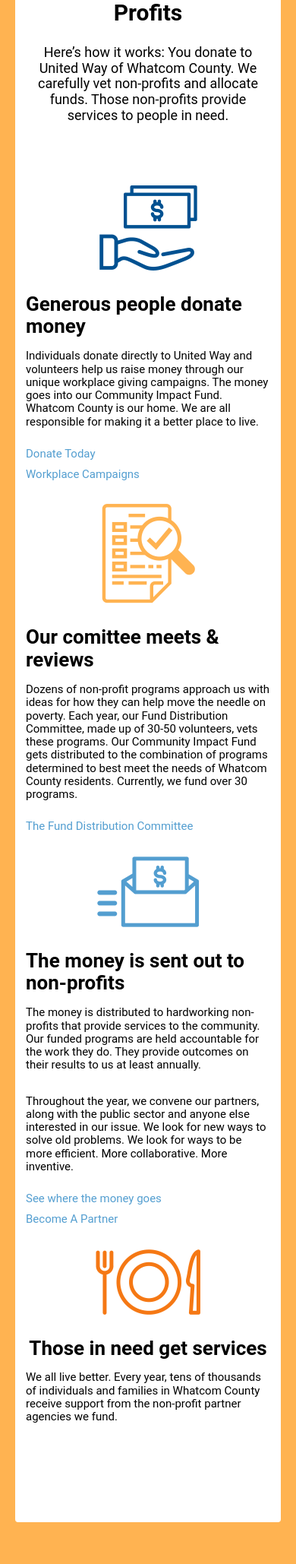
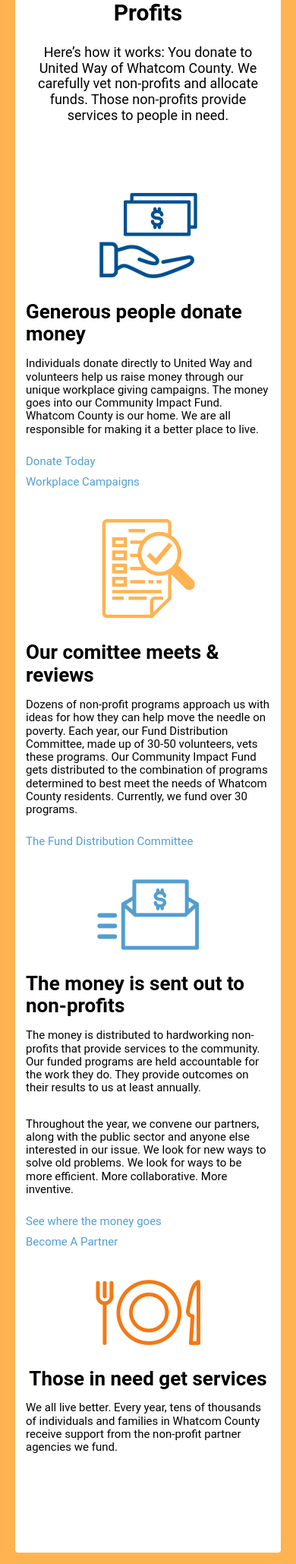
Before and after one commit to lukehtravis/unitedwaywhatcom, a PHP site: page /1.2-our-work.php in a window 390 px wide. Shown: the part 516-2574 px from the top of the page at 76% size. Run offline with PHP 8.4, Linux system fonts and the light colour scheme.

Commit message:
added margin our work mobile

```diff
--- a/assets/css/_src/views/_our-work.scss
+++ b/assets/css/_src/views/_our-work.scss
@@ -98,7 +98,7 @@
       }
       @include breakpoint(phoneonly) {
         width: 100%;
-        margin-top: 30px;
+        margin-top: 40px;
       }
     }
     .icon-column:nth-child(-n+3) {
--- a/assets/css/main.css
+++ b/assets/css/main.css
@@ -1792,7 +1792,7 @@ form, .donation-form {
       @media only screen and (min-width: 1px) and (max-width: 515px) {
         .body-overlap .icon-grid .icon-column {
           width: 100%;
-          margin-top: 30px; } }
+          margin-top: 40px; } }
     @media only screen and (min-width: 901px) {
       .body-overlap .icon-grid .icon-column:nth-child(-n+3) {
         margin-right: 4%; } }
```
